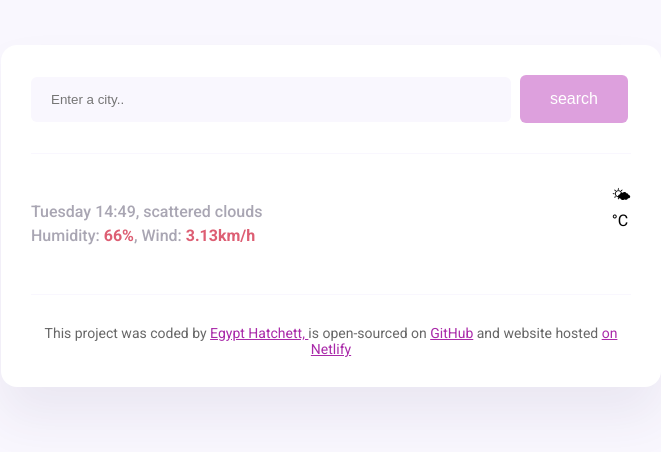
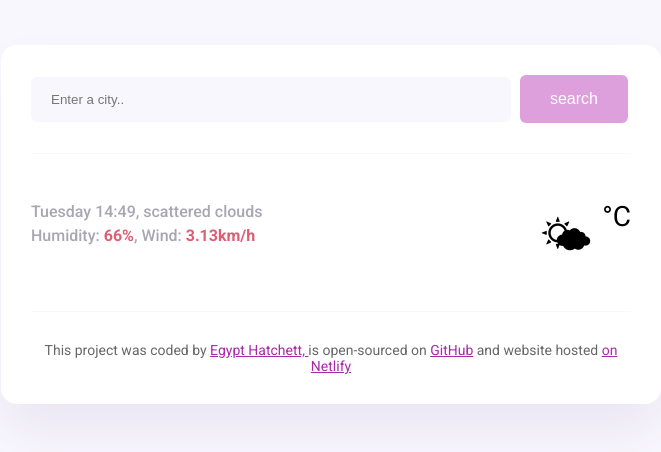
Before and after one commit to ehatche1/egypts-weather-app, a plain HTML site: page index.html in a window 1280 px wide. Shown: the whole page, without its empty margins (309-970 px from the left). Drawn offline with nearby package versions, Linux system fonts and the light colour scheme; no server answers.

Commit message:
updated html file by adding a div container

```diff
--- a/index.html
+++ b/index.html
@@ -40,7 +40,7 @@
           <div class="weather-app-temperature-container">
             <div class="weather-app-icon">🌤</div>
             <div class="weather-app-temperature" id="temperature"></div>
-            <div class="waether-app-unit">°C</div>
+            <div class="weather-app-unit">°C</div>
           </div>
         </div>
       </main>
--- a/src/style.css
+++ b/src/style.css
@@ -64,6 +64,25 @@ main {
 .weather-app-details strong {
   color: rgb(221, 94, 115);
 }
+.weather-app-icon {
+  font-size: 44px;
+  margin-top: 22px;
+}
+
+.weather-app-temperature-container {
+  display: flex;
+}
+
+.weather-app-temperature {
+  font-size: 88px;
+  font-weight: bold;
+  margin-left: 10px;
+}
+
+.weather-app-unit {
+  margin-top: 16px;
+  font-size: 28px;
+}
 
 footer {
   border-top: 1px solid #f9f7fe;
```
Also changed, not shown: 1 other file.
